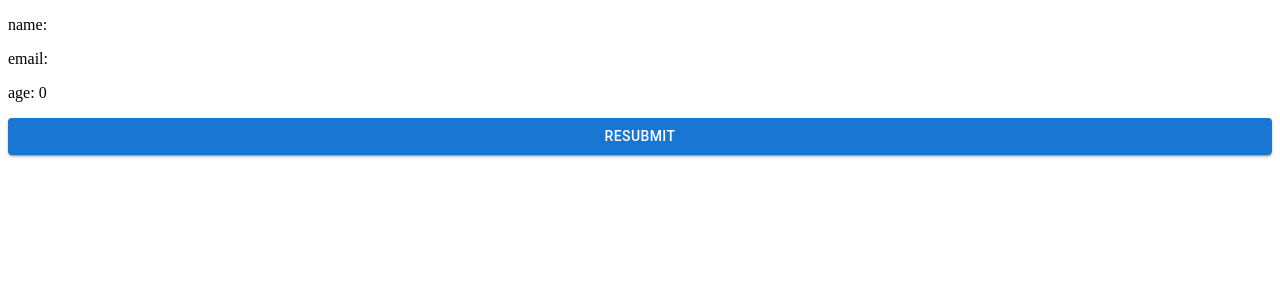
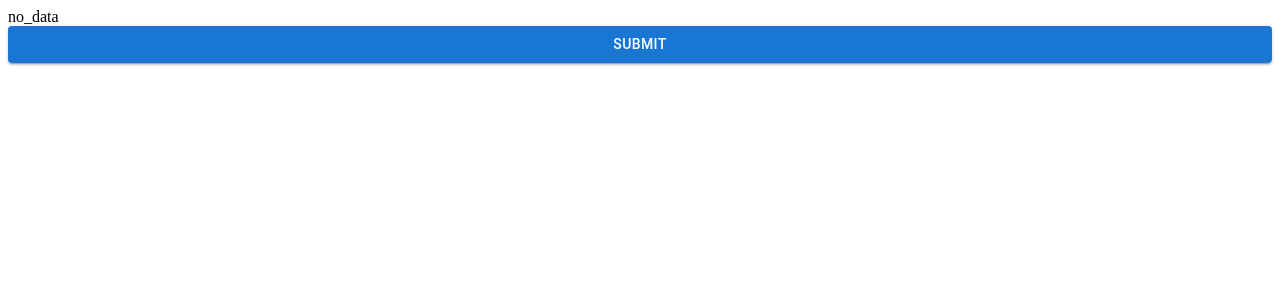
Before and after one commit to TzuuChen/training, a Next.js app: page /data in a window 1280 px wide. Shown: the top 300 px of the page. Built offline with nearby package versions, Linux system fonts and the light colour scheme.

Commit message:
feat(pages) add fallback message for empty data page

```diff
--- a/pages/data.tsx
+++ b/pages/data.tsx
@@ -10,6 +10,12 @@ const Data = () => {
 	const router = useRouter();
 	return (
 		<>
+			{name == "" ? (
+				<>
+					<div>{t("no_data")}</div>
+				</>
+			) : (
+				<>
 					<div>
 						<p>
 							{t("name")}: {name}
@@ -21,6 +27,9 @@ const Data = () => {
 							{t("age")}: {age}
 						</p>
 					</div>
+				</>
+			)}
+
 			<Button
 				color="primary"
 				variant="contained"
@@ -28,7 +37,7 @@ const Data = () => {
 				onClick={() => {
 					router.push("./lang");
 				}}>
-				{t("resubmit")}
+				{name == "" ? <>{t("submit")}</> : <>{t("resubmit")}</>}
 			</Button>
 		</>
 	);
--- a/public/locales/en.json
+++ b/public/locales/en.json
@@ -13,5 +13,6 @@
 	"required_age": "Age is required",
 	"age_min": "Age must be at least 1",
 	"age_max": "Age cannot exceed 120",
-	"must_be_number": "Age must be a number"
+	"must_be_number": "Age must be a number",
+	"no_data": "No data, please submit first"
 }
--- a/public/locales/zh_TW.json
+++ b/public/locales/zh_TW.json
@@ -13,5 +13,6 @@
 	"required_age": "年齡為必填項目",
 	"age_min": "年齡必須至少為 1 歲",
 	"age_max": "年齡不能超過 120 歲",
-	"must_be_number": "年齡必須是數字"
+	"must_be_number": "年齡必須是數字",
+	"no_data": "沒有資料！請先提交"
 }
--- a/store/index.tsx
+++ b/store/index.tsx
@@ -21,7 +21,6 @@ export const useData = create<DataState>()(
 			setName: (name) => set({ name }),
 			setEmail: (email) => set({ email }),
 			setAge: (age) => set({ age }),
-			clearUser: () => set({ name: "", email: "", age: 0 }),
 		}),
 		{
 			name: "user-storage",
```
Lines whose indentation alone changed are shown as unchanged.
